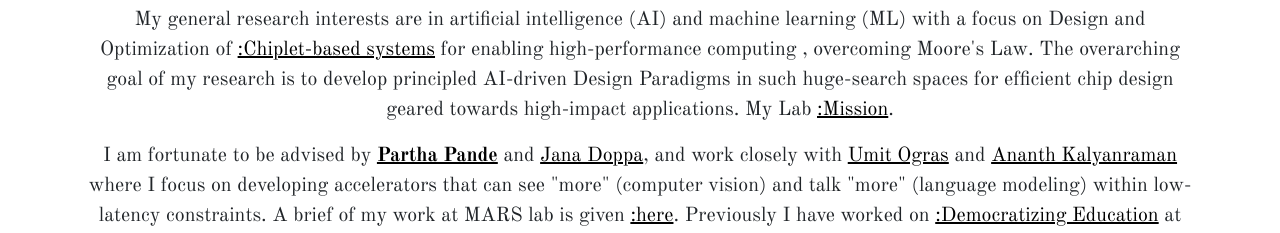
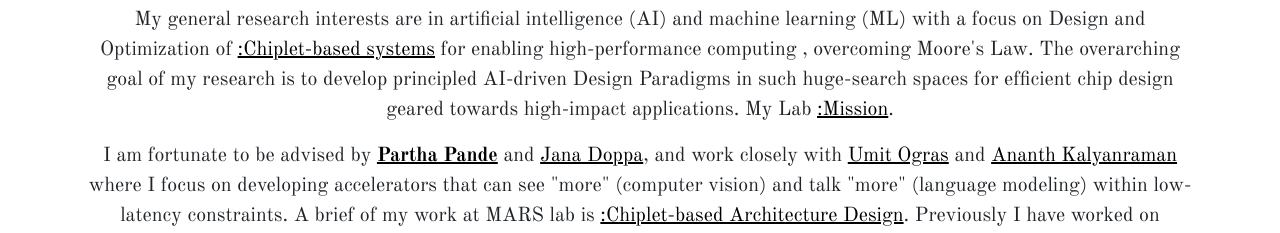
Before and after one commit to harshari/harshari.github.io, a website: page index.html in a window 1280 px wide. Shown: the part 719-952 px from the top of the page. Drawn offline with nearby package versions, Linux system fonts and the light colour scheme; a script that the page names is missing.

Commit message:
Update index.html

```diff
--- a/index.html
+++ b/index.html
@@ -104,7 +104,7 @@
                         I am fortunate to be advised by <a href="https://eecs.wsu.edu/~pande/" target="_blank"><strong>Partha Pande</strong></a> and <a href="https://eecs.wsu.edu/~jana/" target="_blank">Jana Doppa</a>,
                         and work closely with <a href="https://directory.engr.wisc.edu/ece/Faculty/Ogras_/" target="_blank">Umit Ogras</a> and <a href="https://eecs.wsu.edu/~ananth/" target="_blank">Ananth Kalyanraman</a> where I focus on developing
                         accelerators that can see "more" (computer vision) and talk "more" (language modeling) within low-latency constraints.
-                        A brief of my work at MARS lab is given <a href="https://eecs.wsu.edu/~pande/projects/chiplets.html"> :here</a>.
+                        A brief of my work at MARS lab is <a href="https://eecs.wsu.edu/~pande/projects/chiplets.html"> :Chiplet-based Architecture Design</a>.
                         Previously I have worked on <a href="https://www.youtube.com/watch?v=EJSBfcc6PTk?t=36">:Democratizing Education</a> at scale and continue to pursue similar goals in my free time.
                         Prior to joining grad school, I worked for four years under the inimitable Dhananjay <a href="https://www.youtube.com/watch?v=eJT-IODR5iw"> :Gadre</a> at his Lab and converged multiple projects including
                         one of the most cited course on <a href="https://onlinecourses.nptel.ac.in/noc20_ee98/preview" target="_blank">NPTEL</a>, an American Journal of Physics
```
